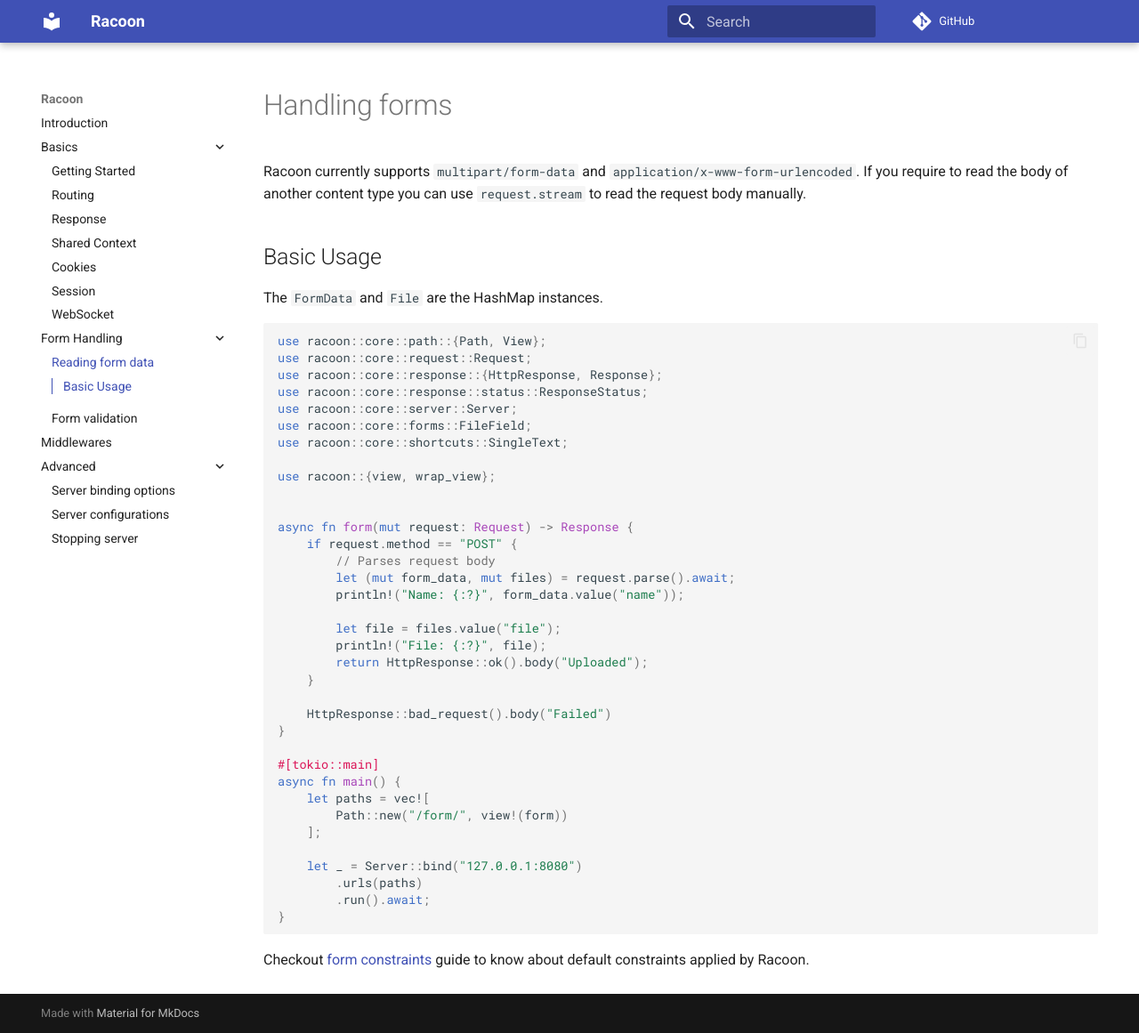
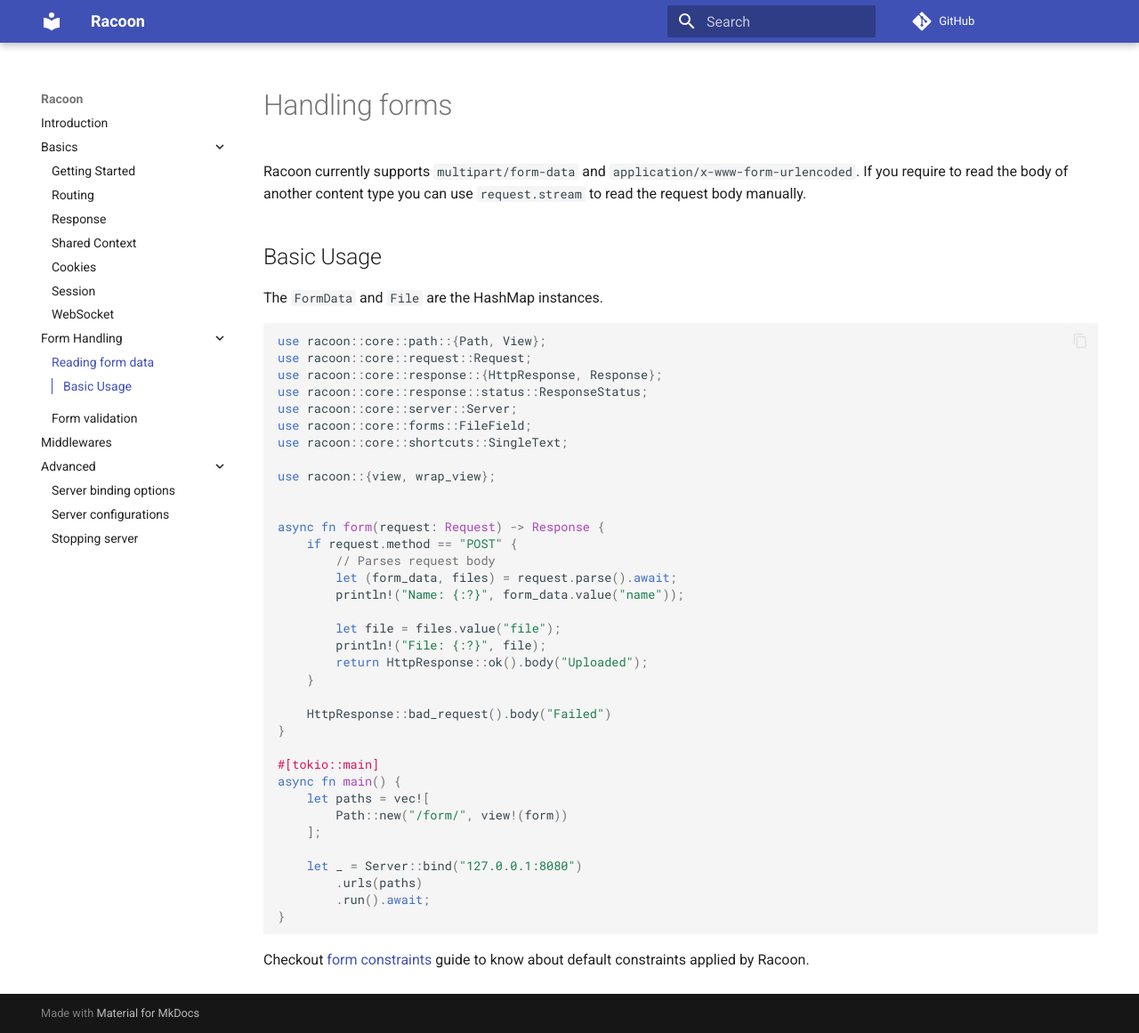
Before and after one commit to racoonframework/racoonframework.github.io, an MkDocs documentation site: the page built from docs/reading-form-data.md, in a window 1280 px wide and 1161 px high. Shown: the whole window at 89% size. Built offline with MkDocs 1.6.1 and Material for MkDocs 9.7.7, drawn with Linux system fonts in a browser that asks for light colours; comment, search, counter and statistics services are not loaded.

Commit message:
docs: remove mut reference

```diff
--- a/docs/reading-form-data.md
+++ b/docs/reading-form-data.md
@@ -21,10 +21,10 @@ use racoon::core::shortcuts::SingleText;
 use racoon::{view, wrap_view};
 
 
-async fn form(mut request: Request) -> Response {
+async fn form(request: Request) -> Response {
     if request.method == "POST" {
         // Parses request body
-        let (mut form_data, mut files) = request.parse().await;
+        let (form_data, files) = request.parse().await;
         println!("Name: {:?}", form_data.value("name"));
 
         let file = files.value("file");
```
